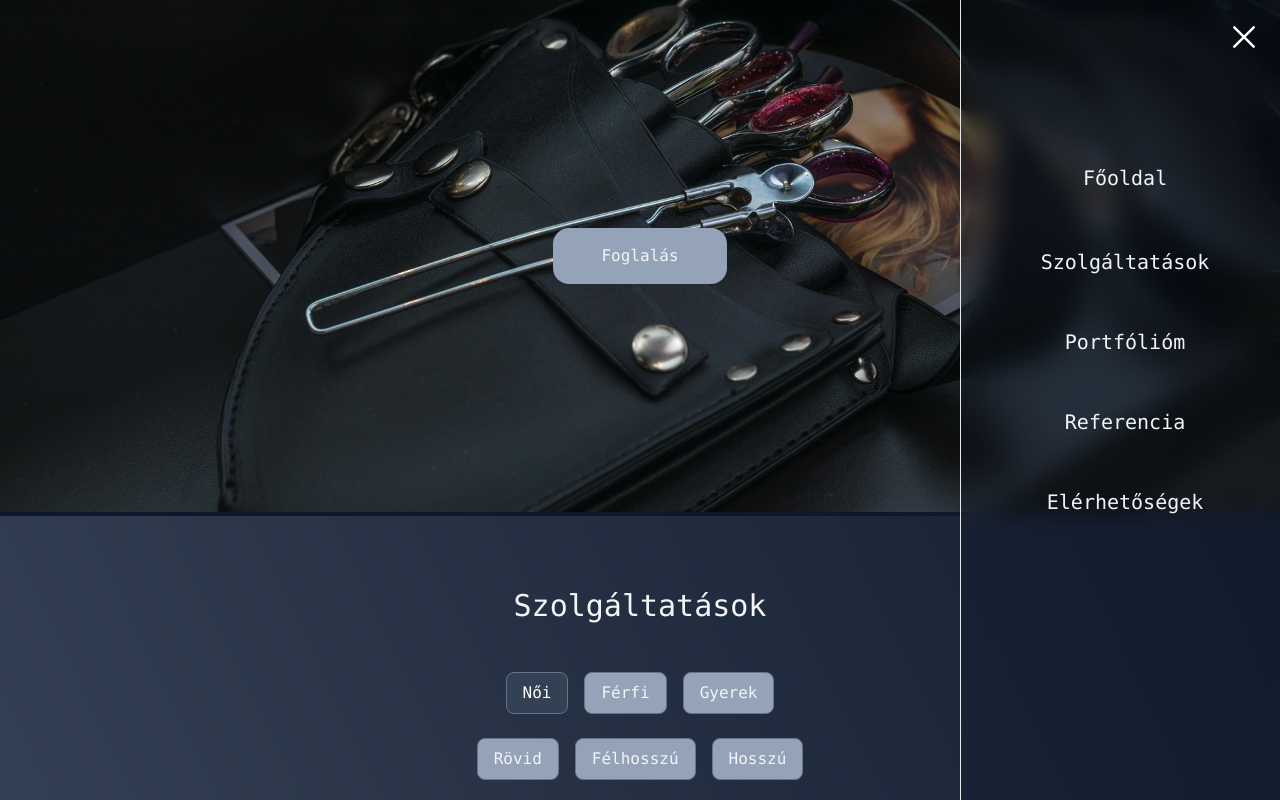
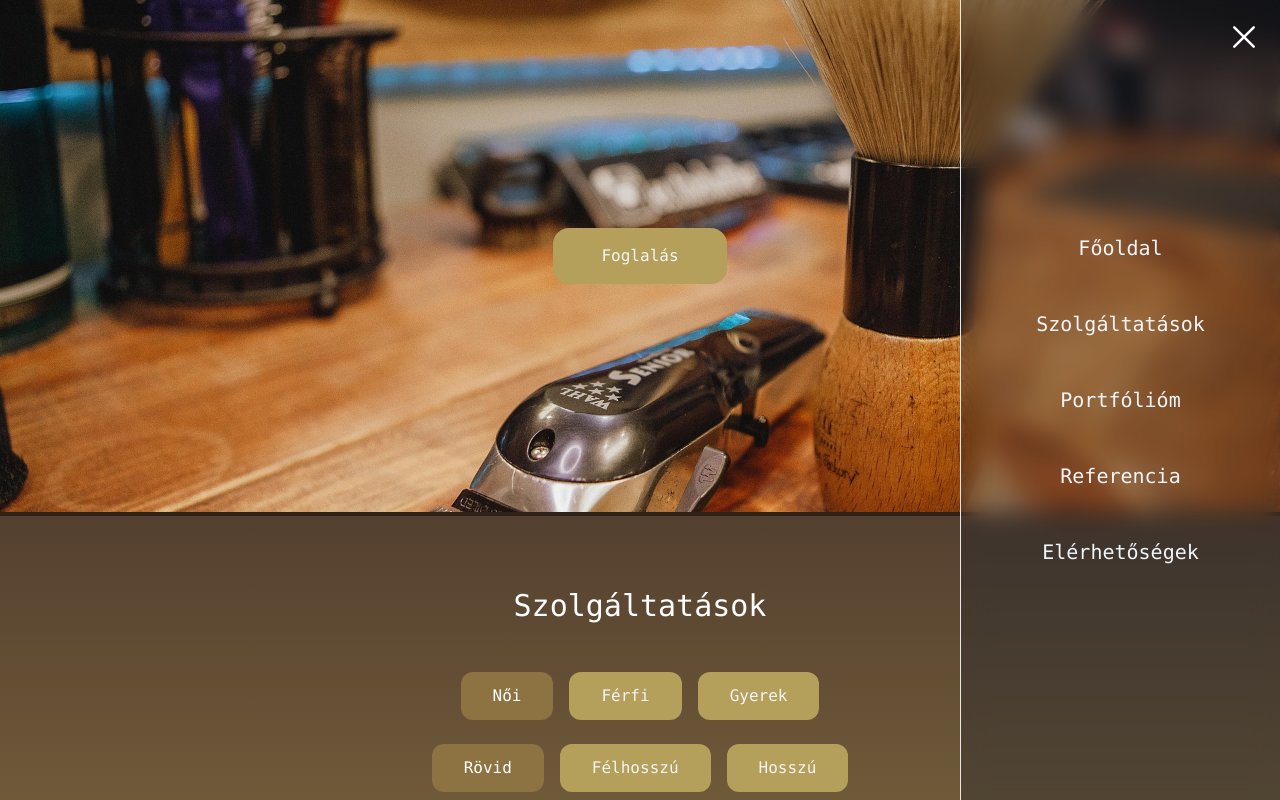
Before and after one commit to sevelater/markus_szalon, a Next.js app: page / in a window 1280 px wide. Both pictures are taken after a click on the button 1244 px from the left and 37 px from the top of the page. Shown: the top 800 px of the page. Built offline with nearby package versions, Linux system fonts and the light colour scheme.

Commit message:
szinte kész

```diff
--- a/app/components/navbar/page.tsx
+++ b/app/components/navbar/page.tsx
@@ -2,6 +2,7 @@
 
 import { useState, useEffect, useRef } from "react";
 import { motion, useScroll, useMotionValueEvent } from "framer-motion";
+import { links } from '../../consts';
 
 function Menu() {
   const [isOpen, setIsOpen] = useState(false);
@@ -95,22 +96,37 @@ function Menu() {
 
 
       {isOpen && (
-        <div className="fixed inset-0 bg-transparent z-20">
+        <div className="fixed inset-0 bg-transparent z-40">
           <div
             ref={menuRef}
-            className="fixed top-0 right-0 h-full w-64 md:w-72 lg:w-80 bg-slate-900 border-l backdrop-blur-md bg-opacity-30 flex items-center justify-center text-center"
+            className="fixed top-0 right-0 h-full w-64 md:w-72 lg:w-80 bg-slate-900 border-l backdrop-blur-md bg-opacity-30 flex items-center justify-center"
           >
-            <ul className="grid text-slate-100 text-xl w-2/4 text-center">
-              <a onClick={() => setIsOpen(!isOpen)} className="my-10 hover:text-white hover:bg-opacity-30 w-full p-1 cursor-pointer h-0 text-center" href="../">Főoldal</a>
-              <a onClick={() => setIsOpen(!isOpen)} className="my-10 hover:text-white cursor-pointer w-full h-0" href="#service">Szolgáltatások</a>
-              <a onClick={() => setIsOpen(!isOpen)} className="my-10 hover:text-white cursor-pointer w-full h-0" href="#portfolio">Portfólióm</a>
-              <a
-              onClick={() => {
-              window.open("https://www.facebook.com/profile.php?id=61568795877252&sk=photos")
-              setIsOpen(!isOpen)}}
-
-              className="my-10 hover:text-white cursor-pointer w-full h-0" >Referencia</a>
-              <a onClick={() => setIsOpen(!isOpen)} className="my-10  mb-48 hover:text-white cursor-pointer w-full h-0" href="#get-in-touch">Elérhetőségek</a>
+            <ul className="grid text-slate-100 text-xl w-full text-center gap-y-8 justify-items-center">
+              {links.map((link) =>
+                link.external ? (
+                  <li key={link.href}>
+                    <button
+                      className="block p-2 hover:text-[#c5b87f] transition-colors w-auto"
+                      onClick={() => {
+                        window.open(link.href, "_blank");
+                        setIsOpen(false);
+                      }}
+                    >
+                      {link.text}
+                    </button>
+                  </li>
+                ) : (
+                  <li key={link.href}>
+                    <a
+                      href={link.href}
+                      className="block p-2 hover:text-[#c5b87f] transition-colors w-auto"
+                      onClick={() => setIsOpen(false)}
+                    >
+                      {link.text}
+                    </a>
+                  </li>
+                )
+              )}
             </ul>
           </div>
         </div>
--- a/app/components/portfolio/page.tsx
+++ b/app/components/portfolio/page.tsx
@@ -6,16 +6,16 @@ import Image from 'next/image';
 const Page = () => {
     return (
         <>
-            <div className="grid from-slate-400 to-slate-600 bg-gradient-to-br w-auto pt-12 p-5 pb-12 sm:grid-cols-2 scroll-mt-28" id="portfolio">
+            <div className="grid backdrop-blue-lg bg-white bg-opacity-20 w-auto pt-12 p-5 pb-12 sm:grid-cols-2 scroll-mt-28" id="portfolio">
                 <Image
             alt="profile pic"
             src="/profile.png"
             width={150}
             height={150}
-            className=" justify-self-center justify-items-center pb-9 lg:w-52"
+            className="opacity-50 justify-self-center justify-items-center pb-9 lg:w-52"
             />
 
-            <p className="">Lorem ipsum dolor sit, amet consectetur adipisicing elit. Alias ipsam temporibus commodi fugiat voluptatum illum similique. Ea harum et nobis, facilis nam unde enim voluptas, officia facere adipisci incidunt amet.</p>
+            <p className="">Lorem ipsum dolor sit amet consectetur adipisicing elit. Placeat provident sit at expedita dolorem corrupti quis accusantium dicta qui, neque, fuga vitae laudantium quaerat exercitationem obcaecati, dolores eligendi veniam dignissimos temporibus deserunt eius! Vitae aspernatur repellendus doloribus, ipsam incidunt reprehenderit repellat dolor excepturi necessitatibus id tempora dignissimos. Quis, corporis quo?</p>
             </div>
         </>
     )
--- a/app/components/service/page.tsx
+++ b/app/components/service/page.tsx
@@ -1,17 +1,16 @@
 "use client";
 
 import { useState } from "react";
+import { motion, AnimatePresence } from "framer-motion";
 
 const Service = () => {
   const [selectedCategory, setSelectedCategory] = useState<"no" | "ferfi" | "gyerek">("no");
-  const [selectedLength, setSelectedLength] = useState<"rovid" | "felhoszu" | "hosszu" | null>(null); // Szűrő a női hosszúságokra
-  const [showAll, setShowAll] = useState(false); // Állapot az összes hosszúság megjelenítéséhez
+  const [selectedLength, setSelectedLength] = useState<"rovid" | "felhoszu" | "hosszu">("rovid");
 
   const servicesData = {
     no: {
       rovid: [
         { name: "Mosás + Szárítás", price: 5000, time: "60 perc" },
-        { name: "Mosás + Szárítás", price: 6000, time: "60 perc" },
         { name: "Tőszőkítés", price: 10000, time: "60 perc" },
         { name: "Teljes szőkítés", price: 12000, time: "60 perc" },
         { name: "Ammóniamentes festés", price: 9000, time: "60-90 perc" },
@@ -20,7 +19,6 @@ const Service = () => {
       ],
       felhoszu: [
         { name: "Mosás + Szárítás", price: 6000, time: "60 perc" },
-        { name: "Mosás + Szárítás", price: 7000, time: "60 perc" },
         { name: "Tőszőkítés", price: 12500, time: "60 perc" },
         { name: "Teljes szőkítés", price: 15500, time: "60 perc" },
         { name: "Ammóniamentes festés", price: 12000, time: "60-90 perc" },
@@ -29,7 +27,6 @@ const Service = () => {
       ],
       hosszu: [
         { name: "Mosás + Szárítás", price: 7000, time: "60 perc" },
-        { name: "Mosás + Szárítás", price: 8000, time: "60 perc" },
         { name: "Tőszőkítés", price: 16000, time: "60 perc" },
         { name: "Teljes szőkítés", price: 19000, time: "60 perc" },
         { name: "Ammóniamentes festés", price: 15000, time: "60-90 perc" },
@@ -51,59 +48,64 @@ const Service = () => {
     ],
   };
 
-  // Szolgáltatások lekérése a kiválasztott hosszúság és "Továbbiak mutatása" alapján
-  const allServices = selectedCategory === "no" && selectedLength
+  const allServices =
+    selectedCategory === "no"
       ? [{ length: selectedLength, services: servicesData.no[selectedLength] }]
-    : selectedCategory === "no" && !selectedLength && !showAll
-    ? [{ length: "rovid", services: servicesData.no.rovid }]
-    : selectedCategory === "no" && !selectedLength && showAll
-    ? Object.entries(servicesData.no).map(([length, services]) => ({ length, services }))
       : selectedCategory === "ferfi"
       ? [{ length: "Férfi", services: servicesData.ferfi }]
       : [{ length: "Gyerek", services: servicesData.gyerek }];
 
+  // Animation variants for the container and service items
+  const containerVariants = {
+    hidden: { opacity: 0 },
+    visible: {
+      opacity: 1,
+      transition: {
+        staggerChildren: 0.1, // 0.1s delay between each child
+      },
+    },
+    exit: { opacity: 0, transition: { duration: 0.2 } },
+  };
+
+  const serviceVariants = {
+    hidden: { opacity: 0 },
+    visible: { opacity: 1, transition: { duration: 0.4, ease: "easeOut" } },
+  };
+
   return (
+    <div className="bg-gradient-to-t from-[#ad9451] to-[#54402f]">
       <div className="grid p-4 sm:p-6 h-auto w-full max-w-4xl mx-auto" id="services">
-      {/* Főcím */}
-
-      <h1 className="text-2xl sm:text-3xl justify-self-center my-8 sm:my-12">Szolgáltatások</h1>
-
-      {/* Kategóriaváltó gombok */}
+        <h1 className="text-2xl sm:text-3xl justify-self-center my-8 sm:my-12 text-white">Szolgáltatások</h1>
 
         <div className="flex flex-wrap justify-center gap-2 sm:gap-4 mb-6">
           <button
             onClick={() => {
               setSelectedCategory("no");
-            setSelectedLength(null);
-            setShowAll(false);
+              setSelectedLength("rovid");
             }}
-          className={`px-3 py-1 sm:px-4 sm:py-2 rounded-lg border border-slate-500 transition-transform duration-200 ease-in-out text-sm sm:text-base ${
-            selectedCategory === "no" ? "bg-slate-700 text-white" : "bg-slate-400"
-          } hover:bg-slate-600 active:scale-95 active:bg-slate-800`}
+            className={`p-2 px-6 sm:p-3 sm:px-8 rounded-xl transition-transform duration-200 ease-in-out text-sm sm:text-base ${
+              selectedCategory === "no" ? "bg-[#8d7341] text-white" : "bg-[#b49f5b]"
+            } hover:bg-[#8d7341] hover:bg-opacity-60 active:scale-95`}
           >
             Női
           </button>
           <button
             onClick={() => {
               setSelectedCategory("ferfi");
-            setSelectedLength(null);
-            setShowAll(false);
             }}
-          className={`px-3 py-1 sm:px-4 sm:py-2 rounded-lg border border-slate-500 transition-transform duration-200 ease-in-out text-sm sm:text-base ${
-            selectedCategory === "ferfi" ? "bg-slate-700 text-white" : "bg-slate-400"
-          } hover:bg-slate-600 active:scale-95 active:bg-slate-800`}
+            className={`p-2 px-6 sm:p-3 sm:px-8 rounded-xl transition-transform duration-200 ease-in-out text-sm sm:text-base ${
+              selectedCategory === "ferfi" ? "bg-[#8d7341] text-white" : "bg-[#b49f5b]"
+            } hover:bg-[#8d7341] hover:bg-opacity-60 active:scale-95`}
           >
             Férfi
           </button>
           <button
             onClick={() => {
               setSelectedCategory("gyerek");
-            setSelectedLength(null);
-            setShowAll(false);
             }}
-          className={`px-3 py-1 sm:px-4 sm:py-2 rounded-lg border border-slate-500 transition-transform duration-200 ease-in-out text-sm sm:text-base ${
-            selectedCategory === "gyerek" ? "bg-slate-700 text-white" : "bg-slate-400"
-          } hover:bg-slate-600 active:scale-95 active:bg-slate-800`}
+            className={`p-2 px-6 sm:p-3 sm:px-8 rounded-xl transition-transform duration-200 ease-in-out text-sm sm:text-base ${
+              selectedCategory === "gyerek" ? "bg-[#8d7341] text-white" : "bg-[#b49f5b]"
+            } hover:bg-[#8d7341] hover:bg-opacity-60 active:scale-95`}
           >
             Gyerek
           </button>
@@ -112,37 +114,27 @@ const Service = () => {
         {/* Hosszúság szűrők a Női kategóriához */}
         {selectedCategory === "no" && (
           <div className="flex flex-wrap justify-center gap-2 sm:gap-4 mb-6">
-
             <button
-            onClick={() => {
-              setSelectedLength("rovid");
-              setShowAll(false);
-            }}
-            className={`px-3 py-1 sm:px-4 sm:py-2 rounded-lg border border-slate-500 transition-transform duration-200 ease-in-out text-sm sm:text-base ${
-              selectedLength === "rovid" ? "bg-slate-700 text-white" : "bg-slate-400"
-            } hover:bg-slate-600 active:scale-95 active:bg-slate-800`}
+              onClick={() => setSelectedLength("rovid")}
+              className={`p-2 px-6 sm:p-3 sm:px-8 rounded-xl transition-transform duration-200 ease-in-out text-sm sm:text-base ${
+                selectedLength === "rovid" ? "bg-[#8d7341] text-white" : "bg-[#b49f5b]"
+              } hover:bg-[#8d7341] hover:bg-opacity-60 active:scale-95`}
             >
               Rövid
             </button>
             <button
-            onClick={() => {
-              setSelectedLength("felhoszu");
-              setShowAll(false);
-            }}
-            className={`px-3 py-1 sm:px-4 sm:py-2 rounded-lg border border-slate-500 transition-transform duration-200 ease-in-out text-sm sm:text-base ${
-              selectedLength === "felhoszu" ? "bg-slate-700 text-white" : "bg-slate-400"
-            } hover:bg-slate-600 active:scale-95 active:bg-slate-800`}
+              onClick={() => setSelectedLength("felhoszu")}
+              className={`p-2 px-6 sm:p-3 sm:px-8 rounded-xl transition-transform duration-200 ease-in-out text-sm sm:text-base ${
+                selectedLength === "felhoszu" ? "bg-[#8d7341] text-white" : "bg-[#b49f5b]"
+              } hover:bg-[#8d7341] hover:bg-opacity-60 active:scale-95`}
             >
               Félhosszú
             </button>
             <button
-            onClick={() => {
-              setSelectedLength("hosszu");
-              setShowAll(false);
-            }}
-            className={`px-3 py-1 sm:px-4 sm:py-2 rounded-lg border border-slate-500 transition-transform duration-200 ease-in-out text-sm sm:text-base ${
-              selectedLength === "hosszu" ? "bg-slate-700 text-white" : "bg-slate-400"
-            } hover:bg-slate-600 active:scale-95 active:bg-slate-800`}
+              onClick={() => setSelectedLength("hosszu")}
+              className={`p-2 px-6 sm:p-3 sm:px-8 rounded-xl transition-transform duration-200 ease-in-out text-sm sm:text-base ${
+                selectedLength === "hosszu" ? "bg-[#8d7341] text-white" : "bg-[#b49f5b]"
+              } hover:bg-[#8d7341] hover:bg-opacity-60 active:scale-95`}
             >
               Hosszú
             </button>
@@ -153,38 +145,38 @@ const Service = () => {
         <div className="space-y-6">
           {allServices.map(({ length, services }, groupIndex) => (
             <div key={groupIndex}>
-            <h2 className="text-lg sm:text-xl font-semibold mb-4">
+              <h2 className="text-lg sm:text-xl font-semibold mb-4 text-white">
                 {length === "rovid" ? "Rövid haj" : length === "felhoszu" ? "Félhosszú haj" : length === "hosszu" ? "Hosszú haj" : length}
               </h2>
-            <div className="space-y-3 sm:space-y-4">
+              <AnimatePresence mode="wait">
+                <motion.div
+                  key={`${selectedCategory}-${selectedLength}`}
+                  variants={containerVariants}
+                  initial="hidden"
+                  animate="visible"
+                  exit="exit"
+                  className="space-y-3 sm:space-y-4"
+                >
                   {services.map((service, index) => (
-                <div
+                    <motion.div
                       key={index}
-                  className="flex flex-row justify-between items-center p-3 sm:p-4 border border-gray-300 rounded-lg bg-transparent shadow-md"
+                      variants={serviceVariants}
+                      className="flex flex-row justify-between items-center p-3 sm:p-4 border border-gray-300 rounded-lg bg-white bg-opacity-10 shadow-md text-white transition-transform duration-300 hover:scale-105 cursor-pointer"
+                      onClick={() => window.open("https://markusszalon.salonic.hu/services", "_blank")}
                     >
                       <div className="flex-1">
                         <p className="text-base sm:text-lg font-medium">{service.name}</p>
-                    <p className="text-xs sm:text-sm text-slate-400">{service.time}</p>
+                        <p className="text-xs sm:text-sm opacity-80">{service.time}</p>
                       </div>
                       <p className="text-base sm:text-lg font-medium text-right w-24 sm:w-28 text-nowrap">{service.price} Ft</p>
+                    </motion.div>
+                  ))}
+                </motion.div>
+              </AnimatePresence>
             </div>
           ))}
         </div>
       </div>
-        ))}
-      </div>
-
-      {/* "Továbbiak mutatása" gomb */}
-      {selectedCategory === "no" && selectedLength === null && !showAll && (
-        <div className="flex justify-center mt-6">
-          <button
-            onClick={() => setShowAll(true)}
-            className="px-3 py-1 sm:px-4 sm:py-2 rounded-lg border border-slate-500 transition-transform duration-200 ease-in-out text-sm sm:text-base bg-slate-400 hover:bg-slate-600 active:scale-95 active:bg-slate-800"
-          >
-            Továbbiak mutatása
-          </button>
-        </div>
-      )}
     </div>
   );
 };
--- /dev/null
+++ b/app/consts.ts
@@ -0,0 +1,7 @@
+export const links = [
+    { href: "../", text: "Főoldal" },
+    { href: "#services", text: "Szolgáltatások" },
+    { href: "#portfolio", text: "Portfólióm" },
+    { href: "https://www.facebook.com/profile.php?id=61568795877252&sk=photos", text: "Referencia", external: true },
+    { href: "#get-in-touch", text: "Elérhetőségek" },
+  ];
--- a/app/globals.css
+++ b/app/globals.css
@@ -1,3 +1,9 @@
 @tailwind base;
 @tailwind components;
 @tailwind utilities;
+
+* {
+    margin: 0;
+    padding: 0;
+    box-sizing: border-box;
+}
--- a/app/layout.tsx
+++ b/app/layout.tsx
@@ -1,3 +1,7 @@
+import '@fortawesome/fontawesome-svg-core/styles.css';
+import { config } from "@fortawesome/fontawesome-svg-core";
+config.autoAddCss = false;
+
 import type { Metadata } from "next";
 import { Geist, Geist_Mono } from "next/font/google";
 import "./globals.css";
@@ -26,7 +30,7 @@ export default function RootLayout({
 }>) {
   return (
     <html lang="en">
-      <body className={`${geistSans.variable} ${geistMono.variable} antialiased bg-black`}>
+      <body className={`${geistSans.variable} ${geistMono.variable} antialiased bg-black main`}>
 
         {children}
 
--- a/app/page.tsx
+++ b/app/page.tsx
@@ -8,35 +8,37 @@ import Scheduel from './components/schedule/page';
 
 
 
-
-
 const Page = () => {
   return (
-    <div className="font-mono text-gray-100 overflow-hidden from-slate-600 to-slate-900 bg-gradient-to-tr">
+    <div className="bg-main font-mono text-gray-100 overflow-hidden bg-[#c9ba7b] bg-opacity-70 to-[#8d7341] bg-gradient-to-t">
 
         <Menu/>
 
-      <div className="bg-[url('../public/main.jpg')] bg-cover bg-center h-32 flex justify-center items-center py-64">
+      <div className="bg-[url('../public/main.jpg')] bg-cover bg-center h-44 flex justify-center items-center py-64 sm:h-20">
         <button
-          className="p-4 px-12 bg-slate-400 rounded-2xl hover:bg-slate-500"
-          onClick={() => window.open("https://markusszalon.salonic.hu")}>
+          className="p-4 px-12 bg-[#b49f5b] hover:bg-[#8d7341] hover:bg-opacity-60 rounded-2xl "
+          onClick={() => window.open("https://markusszalon.salonic.hu/showServices/?employeeId=23182&placeId=10566&serviceId=0")}>
           Foglalás
         </button>
       </div>
 
-      <div className="py-0.5 bg-slate-900" id="line"></div>
+      <div className="py-0.5 bg-[#302118]" id="line"></div>
 
+      <div className="z-10">
       <Service/>
+      </div>
 
-      <div className="py-0.5 bg-slate-900" id="line"></div>
+      <div className="py-0.5 bg-[#302118]" id="line"></div>
 
       <Portfolio/>
 
-      <div className="py-0.5 bg-slate-900"></div>
+      <div className="py-0.5 bg-[#302118]" id="line"></div>
 
+      <div className="z-10">
       <Scheduel/>
+      </div>
 
-      <div className="py-0.5 bg-slate-900"></div>
+      <div className="py-0.5 bg-[#302118]" id="line"></div>
 
       <Footer/>
 
--- a/package.json
+++ b/package.json
@@ -9,6 +9,10 @@
     "lint": "next lint"
   },
   "dependencies": {
+    "@fortawesome/fontawesome-svg-core": "^6.7.2",
+    "@fortawesome/free-brands-svg-icons": "^6.7.2",
+    "@fortawesome/free-solid-svg-icons": "^6.7.2",
+    "@fortawesome/react-fontawesome": "^0.2.2",
     "embla-carousel-autoplay": "^8.5.2",
     "embla-carousel-react": "^8.5.2",
     "framer-motion": "^12.4.7",
```
Also changed, not shown: app/components/connect-us/page.tsx (+40 -9 lines), app/components/schedule/page.tsx (+18 -18 lines), public/main.jpg, 1 other file (tests, documents, lock files or other folders). Lines whose indentation alone changed are shown as unchanged.
